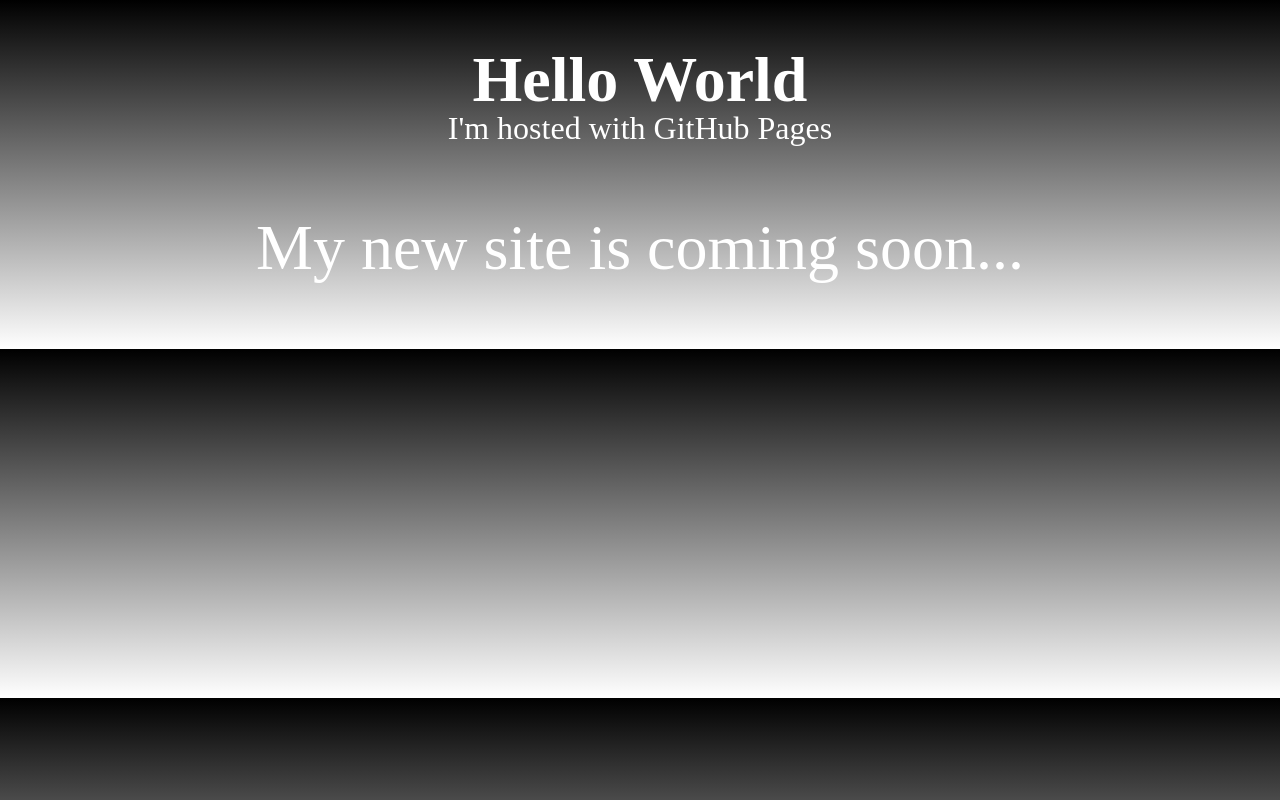
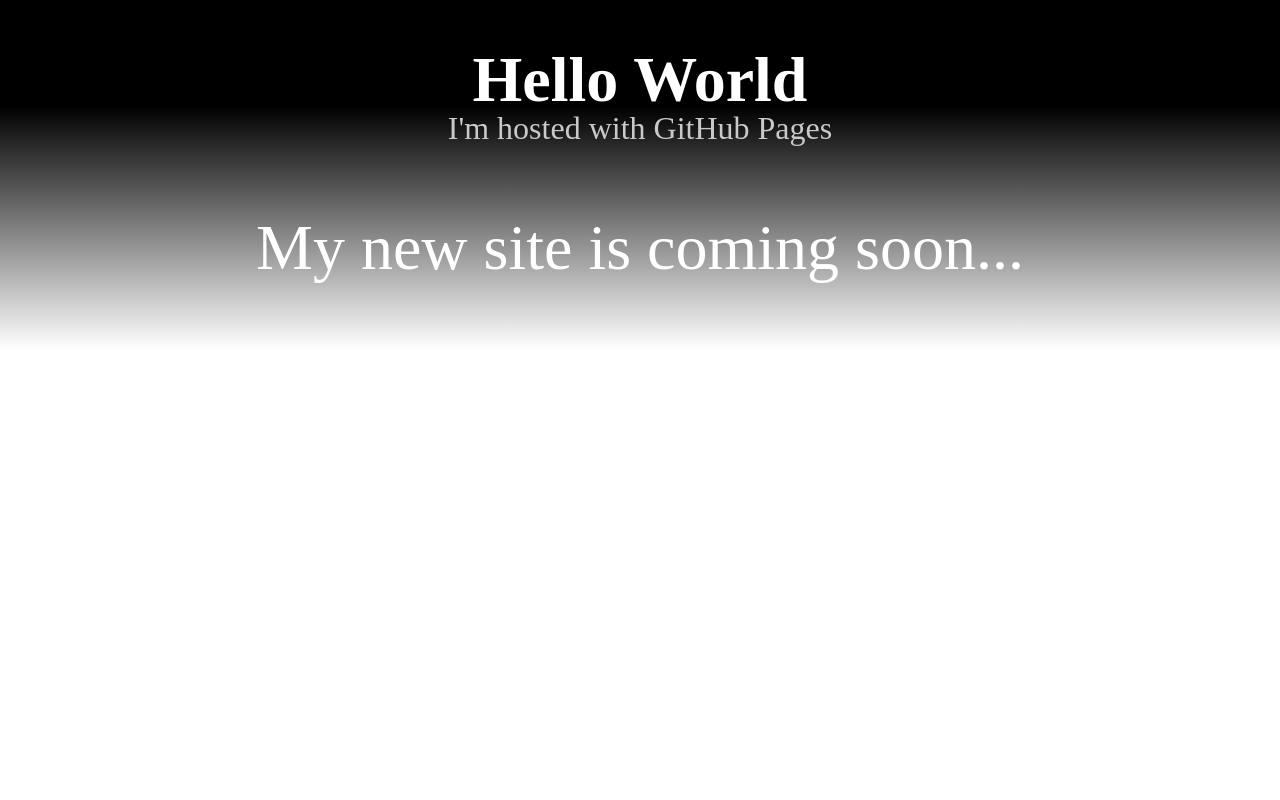
Before and after one commit to vincentgarcia/vincentgarcia.github.io, a plain HTML site: page index.html in a window 1280 px wide. Drawn offline with Linux system fonts and the light colour scheme.

Commit message:
background gradient

```diff
--- a/assets/css/main.css
+++ b/assets/css/main.css
@@ -33,8 +33,12 @@ font-weight: 300;
 
 body {
  	text-align: center;
- 	color: white;
- 	background: -webkit-linear-gradient(#000000 0%, #ffffff 100%)
+ 	background: -webkit-linear-gradient(black, white); /* For Safari */
+ 	background: -o-linear-gradient(black, white); /* For Opera 11.1 to 12.0 */
+ 	background: -moz-linear-gradient(black, white); /* For Firefox 3.6 to 15 */
+ 	background: linear-gradient(black 30.46%, white 100%); /* Standard syntax */
+ 	background-repeat: no-repeat;
+ 	height: 100%;
 
  }
 
@@ -43,6 +47,7 @@ h1 {
 	font-family: "adelle";
 	font-weight: 900;
 	font-size: 4em;
+	color: white;
 }
 
 h2 {
@@ -51,10 +56,12 @@ h2 {
 	font-size: 2em;
 	margin: -50px 0px 0px 0px;
 	padding: 0;
+	color: #c9c9c9
 }
 
 p {
 	font-family: "calluna-sans";
 	font-weight: 400;
 	font-size: 2em;
+	color: white;
 }
```
